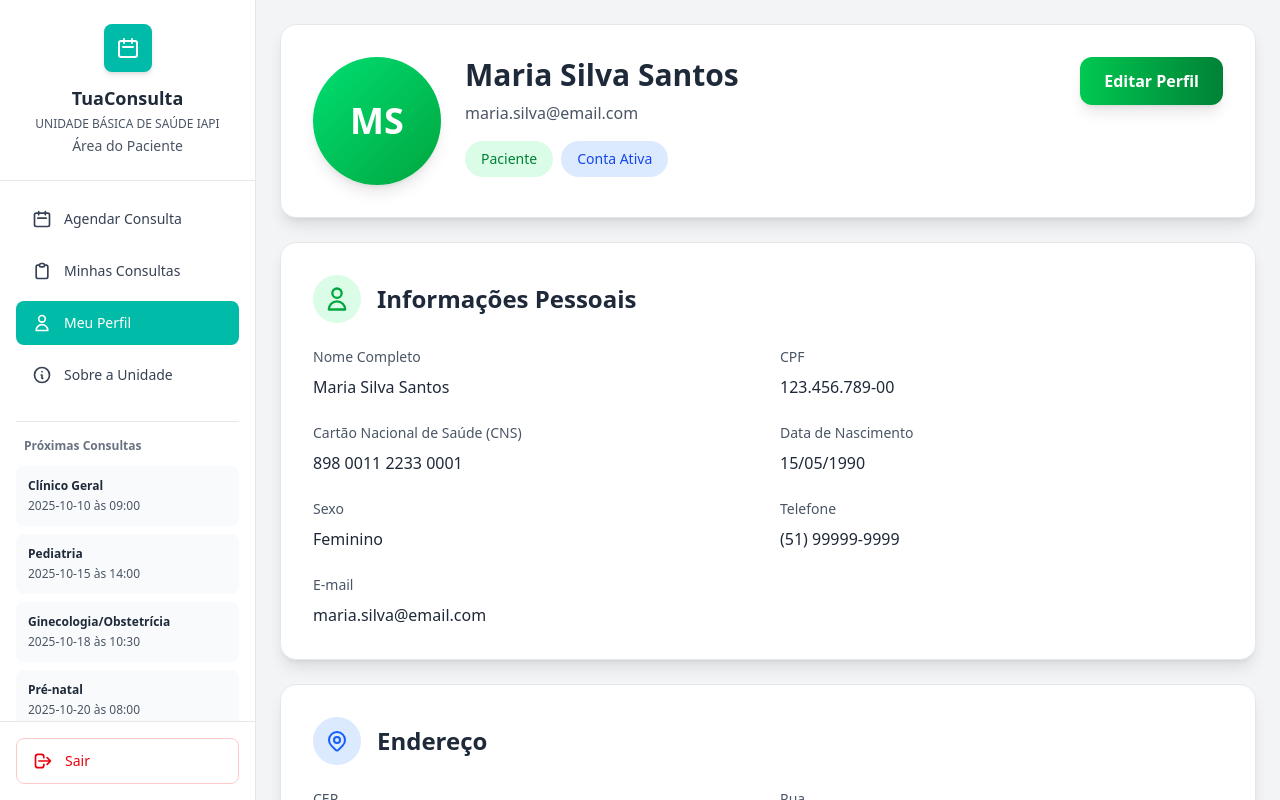
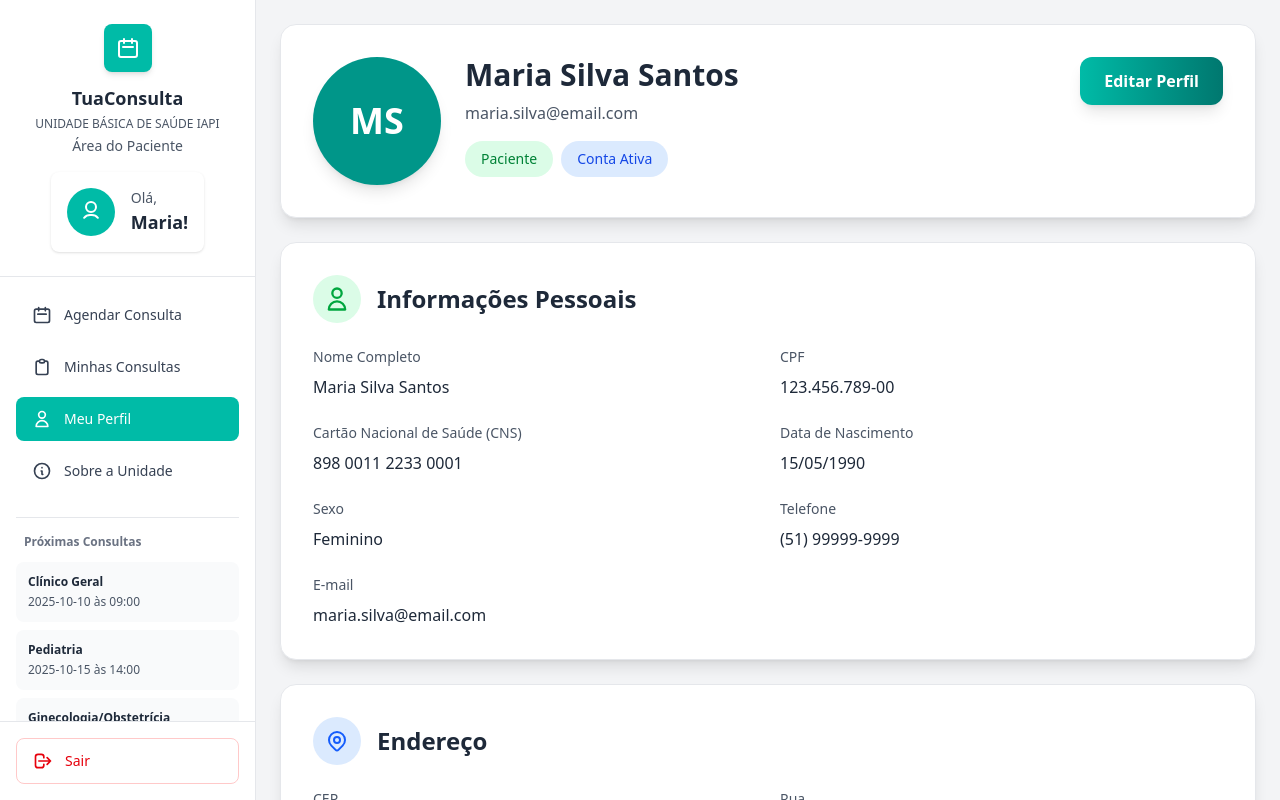
Before and after one commit to victor-octavio/tua-consulta, an Angular app: page /patient/profile in a window 1280 px wide. Built offline with nearby package versions, Linux system fonts and the light colour scheme.

Commit message:
Add user card

```diff
--- a/src/app/features/layout/sidebar/sidebar.component.html
+++ b/src/app/features/layout/sidebar/sidebar.component.html
@@ -9,15 +9,29 @@
         </div>
         <h1 class="text-gray-800 font-bold text-lg mt-3 text-center">TuaConsulta</h1>
         <p class="text-gray-600 text-xs text-center mt-1">UNIDADE BÁSICA DE SAÚDE IAPI</p>
-        <p class="text-gray-600 text-sm text-center mt-1">{{ isEmployee ? 'Área do Funcionário' : 'Área do Paciente' }}</p>
+        <p class="text-gray-600 text-sm text-center mt-1">{{ isEmployee ? 'Área do Funcionário' : 'Área do Paciente' }}
+        </p>
+
+        <div class="mt-4 bg-white shadow rounded-lg p-4 flex items-center gap-4">
+            <!-- Ícone de usuário -->
+            <div class="w-12 h-12 bg-teal-500 rounded-full flex items-center justify-center">
+                <svg class="w-6 h-6 text-white" fill="none" stroke="currentColor" viewBox="0 0 24 24">
+                    <path stroke-linecap="round" stroke-linejoin="round" stroke-width="2"
+                        d="M5.121 17.804A7.968 7.968 0 0112 15a7.968 7.968 0 016.879 2.804M12 12a5 5 0 100-10 5 5 0 000 10z" />
+                </svg>
+            </div>
+
+            <!-- Texto de boas-vindas -->
+            <div>
+                <p class="text-gray-600 text-sm">Olá,</p>
+                <h2 class="text-gray-800 font-semibold text-lg">Maria!</h2>
+            </div>
+        </div>
     </div>
 
     <!-- Patient Menu -->
     <nav *ngIf="!isEmployee" class="flex-1 p-4 space-y-2 overflow-y-auto">
-        <button
-            routerLink="/patient/schedule"
-            (click)="onMenuItemClick()"
-            routerLinkActive="bg-teal-500 text-white"
+        <button routerLink="/patient/schedule" (click)="onMenuItemClick()" routerLinkActive="bg-teal-500 text-white"
             [routerLinkActiveOptions]="{exact: false}"
             class="w-full py-3 px-4 text-gray-700 rounded-lg transition-all font-medium flex items-center gap-3 hover:bg-gray-100 text-sm">
             <svg class="w-5 h-5 flex-shrink-0" fill="none" stroke="currentColor" viewBox="0 0 24 24">
@@ -27,10 +41,7 @@
             <span class="truncate">Agendar Consulta</span>
         </button>
 
-        <button
-            routerLink="/patient/appointments"
-            (click)="onMenuItemClick()"
-            routerLinkActive="bg-teal-500 text-white"
+        <button routerLink="/patient/appointments" (click)="onMenuItemClick()" routerLinkActive="bg-teal-500 text-white"
             [routerLinkActiveOptions]="{exact: false}"
             class="w-full py-3 px-4 text-gray-700 rounded-lg transition-all font-medium flex items-center gap-3 hover:bg-gray-100 text-sm">
             <svg class="w-5 h-5 flex-shrink-0" fill="none" stroke="currentColor" viewBox="0 0 24 24">
@@ -40,10 +51,7 @@
             <span class="truncate">Minhas Consultas</span>
         </button>
 
-        <button
-            routerLink="/patient/profile"
-            (click)="onMenuItemClick()"
-            routerLinkActive="bg-teal-500 text-white"
+        <button routerLink="/patient/profile" (click)="onMenuItemClick()" routerLinkActive="bg-teal-500 text-white"
             [routerLinkActiveOptions]="{exact: false}"
             class="w-full py-3 px-4 text-gray-700 rounded-lg transition-all font-medium flex items-center gap-3 hover:bg-gray-100 text-sm">
             <svg class="w-5 h-5 flex-shrink-0" fill="none" stroke="currentColor" viewBox="0 0 24 24">
@@ -53,10 +61,7 @@
             <span class="truncate">Meu Perfil</span>
         </button>
 
-        <button
-            routerLink="/patient/about"
-            (click)="onMenuItemClick()"
-            routerLinkActive="bg-teal-500 text-white"
+        <button routerLink="/patient/about" (click)="onMenuItemClick()" routerLinkActive="bg-teal-500 text-white"
             [routerLinkActiveOptions]="{exact: false}"
             class="w-full py-3 px-4 text-gray-700 rounded-lg transition-all font-medium flex items-center gap-3 hover:bg-gray-100 text-sm">
             <svg class="w-5 h-5 flex-shrink-0" fill="none" stroke="currentColor" viewBox="0 0 24 24">
@@ -81,10 +86,7 @@
 
     <!-- Employee Menu -->
     <nav *ngIf="isEmployee" class="flex-1 p-4 space-y-2 overflow-y-auto">
-        <button
-            routerLink="/employee/dashboard"
-            (click)="onMenuItemClick()"
-            routerLinkActive="bg-teal-500 text-white"
+        <button routerLink="/employee/dashboard" (click)="onMenuItemClick()" routerLinkActive="bg-teal-500 text-white"
             [routerLinkActiveOptions]="{exact: false}"
             class="w-full py-3 px-4 text-gray-700 rounded-lg transition-all font-medium flex items-center gap-3 hover:bg-gray-100 text-sm">
             <svg class="w-5 h-5 flex-shrink-0" fill="none" stroke="currentColor" viewBox="0 0 24 24">
@@ -94,11 +96,8 @@
             <span class="truncate">Painel Principal</span>
         </button>
 
-        <button
-            routerLink="/employee/appointments"
-            (click)="onMenuItemClick()"
-            routerLinkActive="bg-teal-500 text-white"
-            [routerLinkActiveOptions]="{exact: false}"
+        <button routerLink="/employee/appointments" (click)="onMenuItemClick()"
+            routerLinkActive="bg-teal-500 text-white" [routerLinkActiveOptions]="{exact: false}"
             class="w-full py-3 px-4 text-gray-700 rounded-lg transition-all font-medium flex items-center gap-3 hover:bg-gray-100 text-sm">
             <svg class="w-5 h-5 flex-shrink-0" fill="none" stroke="currentColor" viewBox="0 0 24 24">
                 <path stroke-linecap="round" stroke-linejoin="round" stroke-width="2"
@@ -107,11 +106,8 @@
             <span class="truncate">Consultas</span>
         </button>
 
-        <button
-            routerLink="/employee/professionals"
-            (click)="onMenuItemClick()"
-            routerLinkActive="bg-teal-500 text-white"
-            [routerLinkActiveOptions]="{exact: false}"
+        <button routerLink="/employee/professionals" (click)="onMenuItemClick()"
+            routerLinkActive="bg-teal-500 text-white" [routerLinkActiveOptions]="{exact: false}"
             class="w-full py-3 px-4 text-gray-700 rounded-lg transition-all font-medium flex items-center gap-3 hover:bg-gray-100 text-sm">
             <svg class="w-5 h-5 flex-shrink-0" fill="none" stroke="currentColor" viewBox="0 0 24 24">
                 <path stroke-linecap="round" stroke-linejoin="round" stroke-width="2"
@@ -120,10 +116,7 @@
             <span class="truncate">Profissionais</span>
         </button>
 
-        <button
-            routerLink="/employee/specialties"
-            (click)="onMenuItemClick()"
-            routerLinkActive="bg-teal-500 text-white"
+        <button routerLink="/employee/specialties" (click)="onMenuItemClick()" routerLinkActive="bg-teal-500 text-white"
             [routerLinkActiveOptions]="{exact: false}"
             class="w-full py-3 px-4 text-gray-700 rounded-lg transition-all font-medium flex items-center gap-3 hover:bg-gray-100 text-sm">
             <svg class="w-5 h-5 flex-shrink-0" fill="none" stroke="currentColor" viewBox="0 0 24 24">
@@ -136,8 +129,7 @@
 
     <!-- Logout Button -->
     <div class="p-4 border-t border-gray-200">
-        <button
-            (click)="logout(); onMenuItemClick()"
+        <button (click)="logout(); onMenuItemClick()"
             class="w-full py-3 px-4 text-red-600 rounded-lg transition-all font-medium flex items-center gap-3 hover:bg-red-50 border border-red-200 text-sm">
             <svg class="w-5 h-5 flex-shrink-0" fill="none" stroke="currentColor" viewBox="0 0 24 24">
                 <path stroke-linecap="round" stroke-linejoin="round" stroke-width="2"
--- a/src/app/features/patient/profile/profile.component.html
+++ b/src/app/features/patient/profile/profile.component.html
@@ -5,7 +5,7 @@
             <div class="flex flex-col sm:flex-row items-center sm:items-start gap-6">
                 <!-- Foto do perfil -->
                 <div class="flex-shrink-0">
-                    <div class="w-28 h-28 sm:w-32 sm:h-32 rounded-full bg-gradient-to-br from-green-400 to-green-600 flex items-center justify-center text-white text-4xl font-bold shadow-lg">
+                    <div class="w-28 h-28 sm:w-32 sm:h-32 rounded-full bg-gradient-to-br bg-teal-600 flex items-center justify-center text-white text-4xl font-bold shadow-lg">
                         {{ getInitials() }}
                     </div>
                 </div>
@@ -27,7 +27,7 @@
                 <!-- Action buttons -->
                 <div class="flex flex-col sm:flex-row gap-3 w-full sm:w-auto">
                     <button (click)="toggleEditMode()"
-                        class="px-6 py-3 bg-gradient-to-r from-green-500 to-green-700 hover:from-green-600 hover:to-green-800 text-white font-semibold rounded-xl shadow-lg hover:shadow-xl transition-all duration-300">
+                        class="px-6 py-3 bg-gradient-to-r from-teal-500 to-teal-700 hover:from-teal-600 hover:to-teal-800 text-white font-semibold rounded-xl shadow-lg hover:shadow-xl transition-all duration-300">
                         <span *ngIf="!editMode">Editar Perfil</span>
                         <span *ngIf="editMode">Salvar Alterações</span>
                     </button>
```
